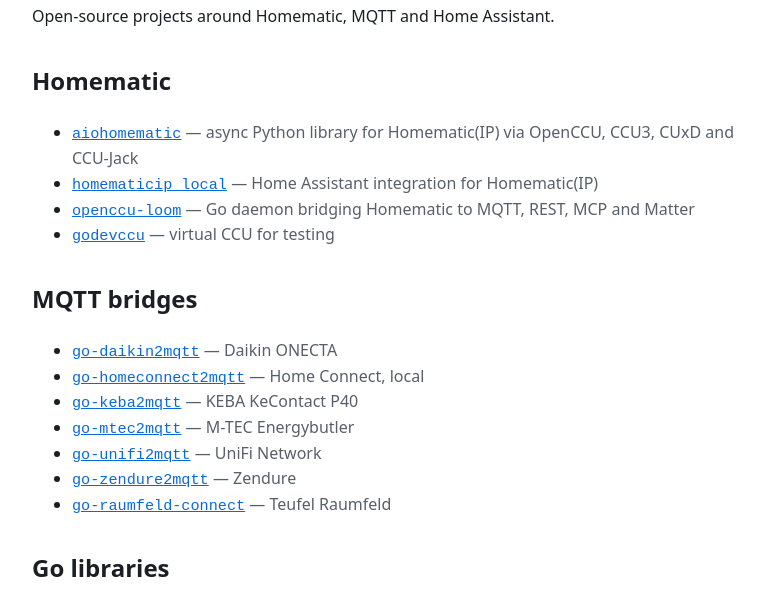
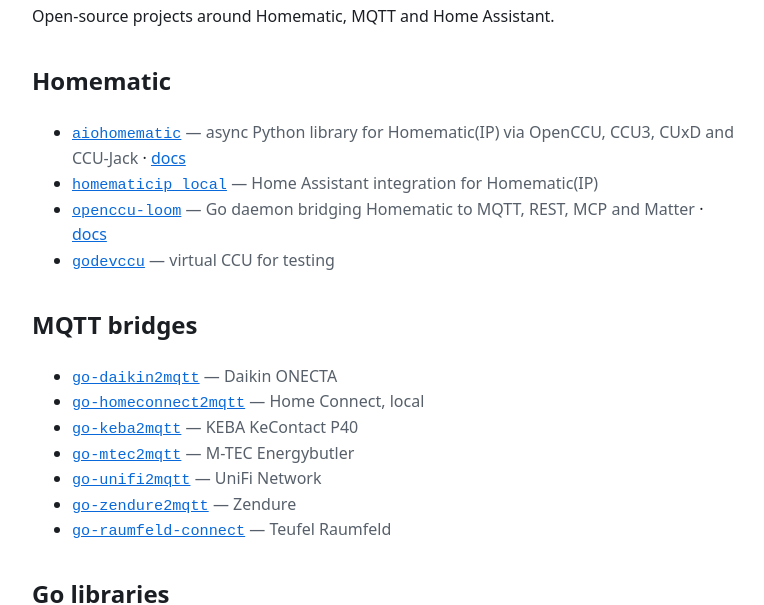
Before and after one commit to SukramJ/sukramj.github.io, a plain HTML site: page index.html in a window 1280 px wide. Shown: the part 138-743 px from the top of the page, without its empty margins (256-1020 px from the left). Drawn offline with Linux system fonts and the light colour scheme.

Commit message:
Link the aiohomematic and openccu-loom documentation from the start page (#1)

```diff
--- a/index.html
+++ b/index.html
@@ -17,9 +17,9 @@ a{color:var(--a)}h1{display:flex;align-items:center;gap:.6rem}h1 img{width:2.4re
 <h1><img src="/favicon.svg" alt="">sukramj.dev</h1>
 <p>Open-source projects around Homematic, MQTT and Home Assistant.</p>
 <h2>Homematic</h2><ul>
-<li><a href="https://github.com/SukramJ/aiohomematic"><code>aiohomematic</code></a> <span>— async Python library for Homematic(IP) via OpenCCU, CCU3, CUxD and CCU-Jack</span></li>
+<li><a href="https://github.com/SukramJ/aiohomematic"><code>aiohomematic</code></a> <span>— async Python library for Homematic(IP) via OpenCCU, CCU3, CUxD and CCU-Jack</span> · <a href="/aiohomematic/">docs</a></li>
 <li><a href="https://github.com/SukramJ/homematicip_local"><code>homematicip_local</code></a> <span>— Home Assistant integration for Homematic(IP)</span></li>
-<li><a href="https://github.com/SukramJ/openccu-loom"><code>openccu-loom</code></a> <span>— Go daemon bridging Homematic to MQTT, REST, MCP and Matter</span></li>
+<li><a href="https://github.com/SukramJ/openccu-loom"><code>openccu-loom</code></a> <span>— Go daemon bridging Homematic to MQTT, REST, MCP and Matter</span> · <a href="/openccu-loom/">docs</a></li>
 <li><a href="https://github.com/SukramJ/godevccu"><code>godevccu</code></a> <span>— virtual CCU for testing</span></li>
 </ul><h2>MQTT bridges</h2><ul>
 <li><a href="https://github.com/SukramJ/go-daikin2mqtt"><code>go-daikin2mqtt</code></a> <span>— Daikin ONECTA</span></li>
```
Also changed, not shown: 1 other file.
